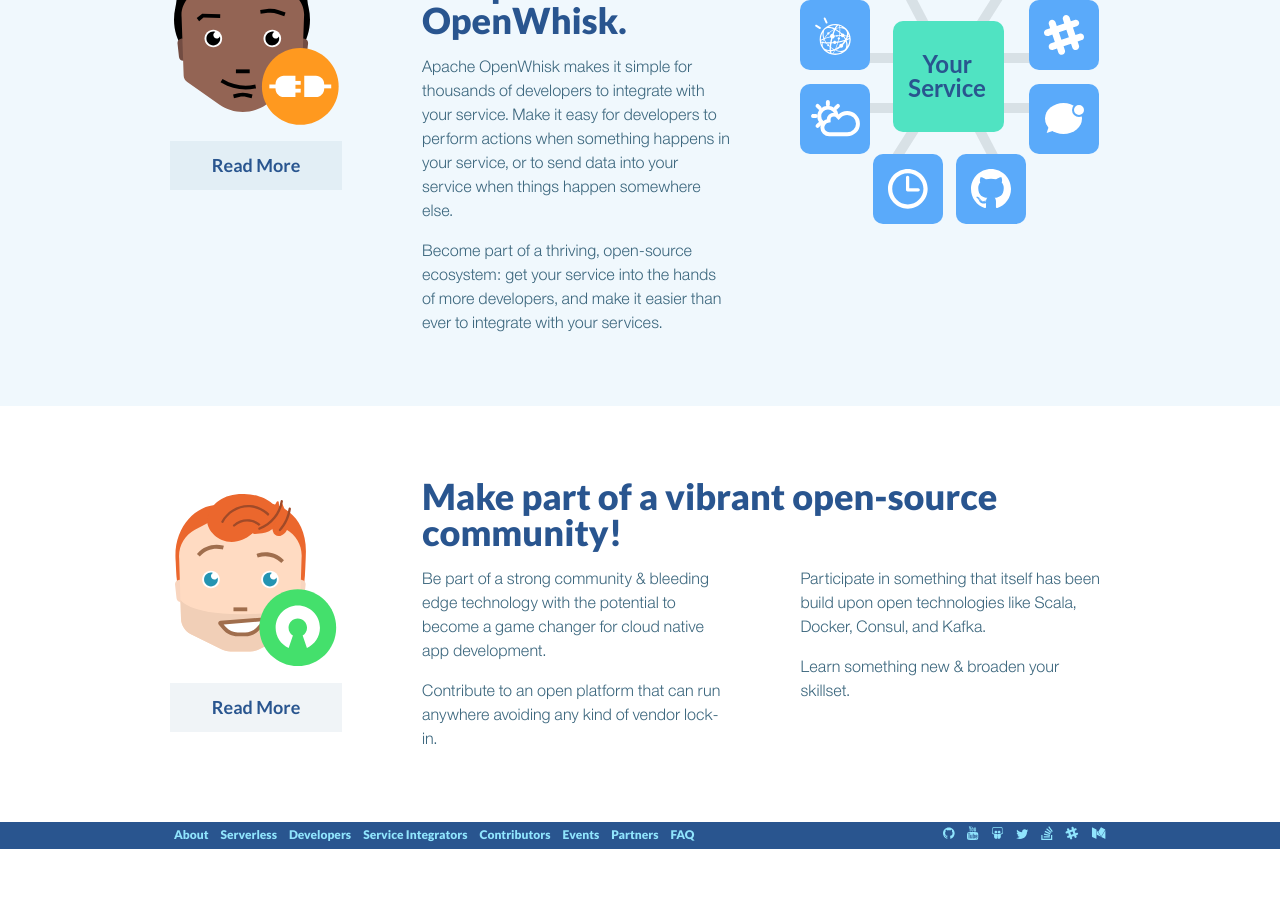
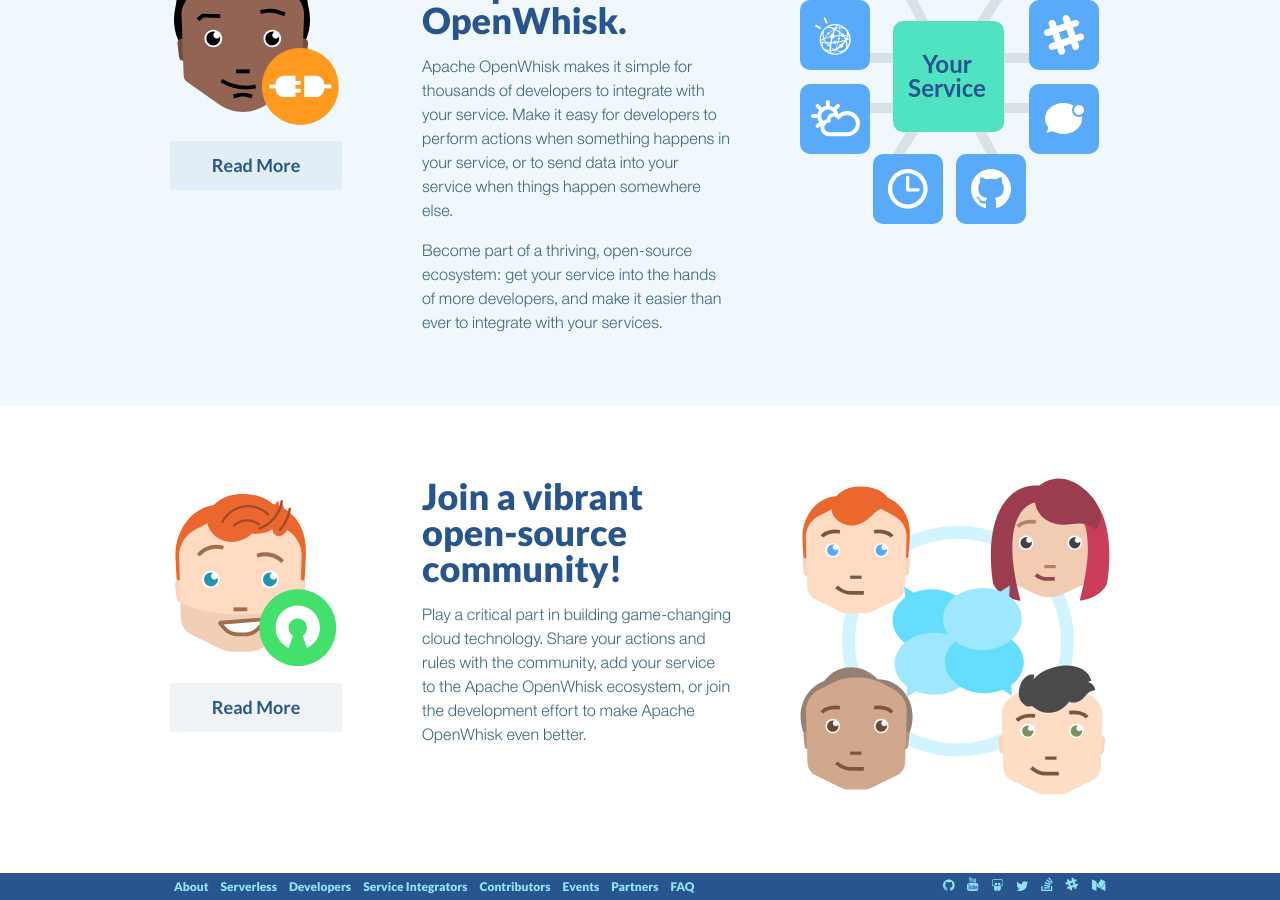
Before and after one commit to apache/openwhisk-website, a Jekyll site: the page built from index.md, in a window 1280 px wide and 900 px high, scrolled down 2576 px. Built offline with Jekyll 4.4.1, drawn with Linux system fonts in a browser that asks for light colours; before the commit the page ends 3425 px from its top, so only the background shows below that.

Commit message:
feat(home): updated contributors section
closes #6

```diff
--- a/_layouts/home.html
+++ b/_layouts/home.html
@@ -180,27 +180,20 @@
          id="contributors">
   <div class="persona">
     <div class="persona__text">
-      <h2 class="persona__heading">Make part of a vibrant open-source community!</h2>
       <div class="persona__columns">
         <div class="persona__column">
+          <h2 class="persona__heading">Join a vibrant open-source community!</h2>
           <p class="persona__benefit-text">
-            Be part of a strong community &amp; bleeding edge technology with
-            the potential to become a game changer for cloud native app
-            development.
-          </p>
-          <p class="persona__benefit-text">
-            Contribute to an open platform that can run anywhere avoiding any
-            kind of vendor lock-in.
+            Play a critical part in building game-changing cloud technology.
+            Share your actions and rules with the community, add your service to
+            the Apache OpenWhisk ecosystem, or join the development effort to
+            make Apache OpenWhisk even better.
           </p>
         </div>
         <div class="persona__column">
-          <p class="persona__benefit-text">
-            Participate in something that itself has been build upon open
-            technologies like Scala, Docker, Consul, and Kafka.
-          </p>
-          <p class="persona__benefit-text">
-            Learn something new &amp; broaden your skillset.
-          </p>
+          <img class="persona__benefit-image"
+               src="{{ site.github.url }}/images/illustration-contributors.svg"
+               alt="Apache OpenWhisk benefits for open-source contributors">
         </div>
       </div>
     </div>
```
Also changed, not shown: images/illustration-contributors.svg (added).
